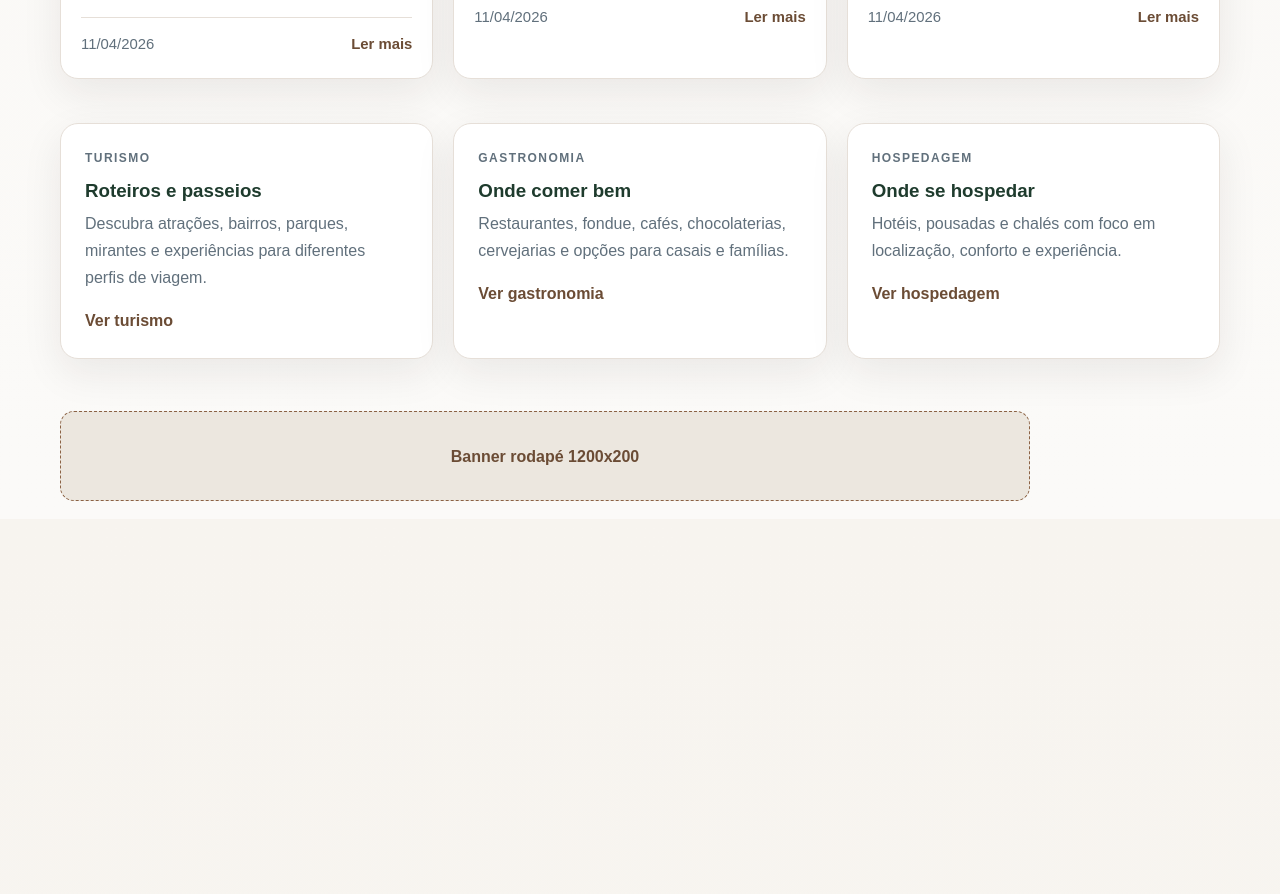
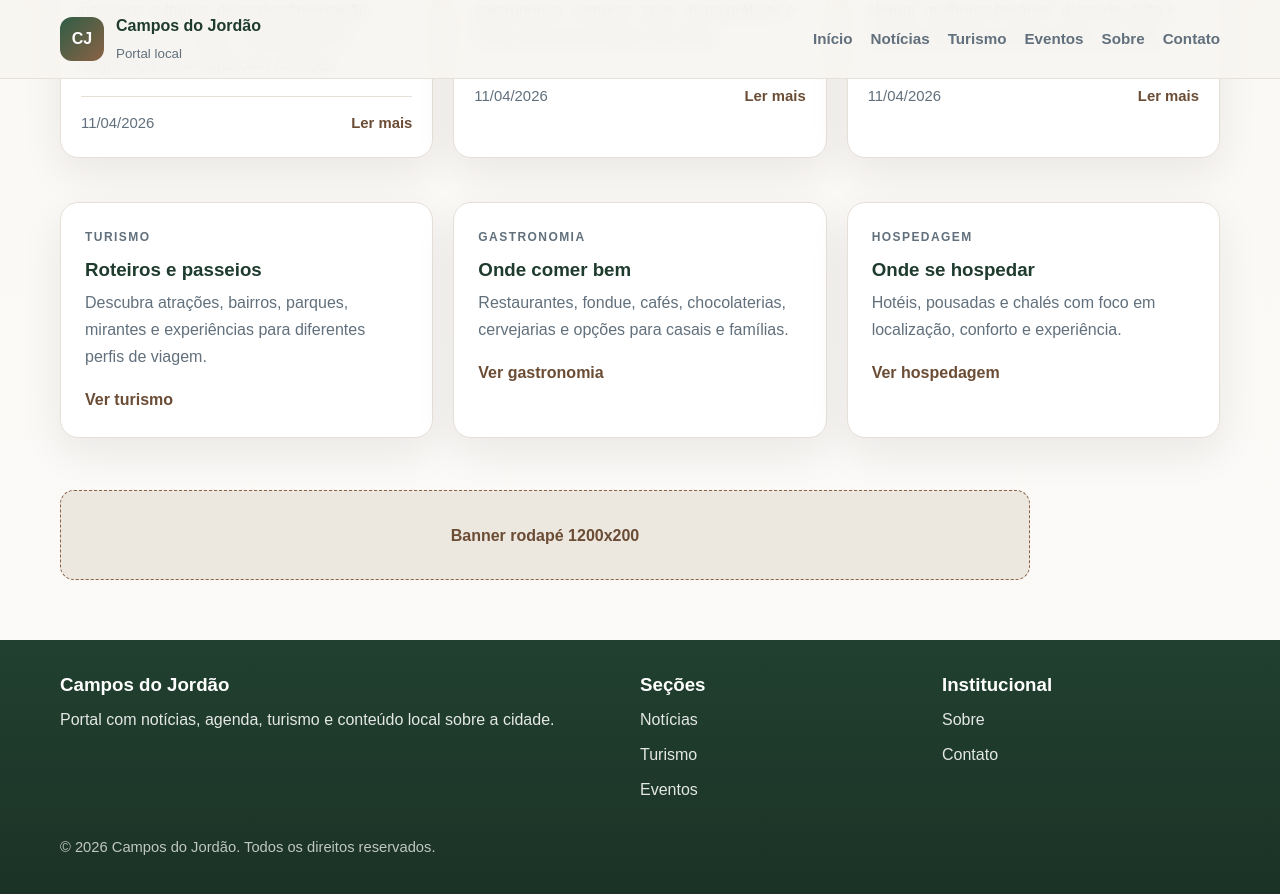
Before and after one commit to projetocamposdojordao/projetocamposdojordao.github.io, a Jekyll site: the page built from index.html, in a window 1280 px wide and 900 px high, scrolled down 3604 px. Shown: the top 894 px of the window. Built offline with Jekyll 4.4.1, drawn with Linux system fonts in a browser that asks for light colours; before the commit the page ends 4123 px from its top, so only the background shows below that.

Commit message:
Update default.html

```diff
--- a/_layouts/default.html
+++ b/_layouts/default.html
@@ -8,6 +8,58 @@
   <link rel="stylesheet" href="/assets/style.css">
 </head>
 <body>
-  {{ content }}
+
+  <header class="site-header">
+    <div class="container header-inner">
+      <a class="logo" href="/">
+        <span class="logo-mark">CJ</span>
+        <span class="logo-text">
+          <strong>Campos do Jordão</strong>
+          <small>Portal local</small>
+        </span>
+      </a>
+
+      <nav class="nav" aria-label="Principal">
+        <a href="/">Início</a>
+        <a href="/noticias/">Notícias</a>
+        <a href="/turismo/">Turismo</a>
+        <a href="/eventos/">Eventos</a>
+        <a href="/sobre/">Sobre</a>
+        <a href="/contato/">Contato</a>
+      </nav>
+    </div>
+  </header>
+
+  <main>
+    {{ content }}
+  </main>
+
+  <footer class="site-footer">
+    <div class="container footer-grid">
+      <div>
+        <h3>Campos do Jordão</h3>
+        <p>Portal com notícias, agenda, turismo e conteúdo local sobre a cidade.</p>
+      </div>
+      <div>
+        <h3>Seções</h3>
+        <ul>
+          <li><a href="/noticias/">Notícias</a></li>
+          <li><a href="/turismo/">Turismo</a></li>
+          <li><a href="/eventos/">Eventos</a></li>
+        </ul>
+      </div>
+      <div>
+        <h3>Institucional</h3>
+        <ul>
+          <li><a href="/sobre/">Sobre</a></li>
+          <li><a href="/contato/">Contato</a></li>
+        </ul>
+      </div>
+    </div>
+    <div class="container footer-bottom">
+      <p>© {{ "now" | date: "%Y" }} {{ site.title }}. Todos os direitos reservados.</p>
+    </div>
+  </footer>
+
 </body>
 </html>
```
